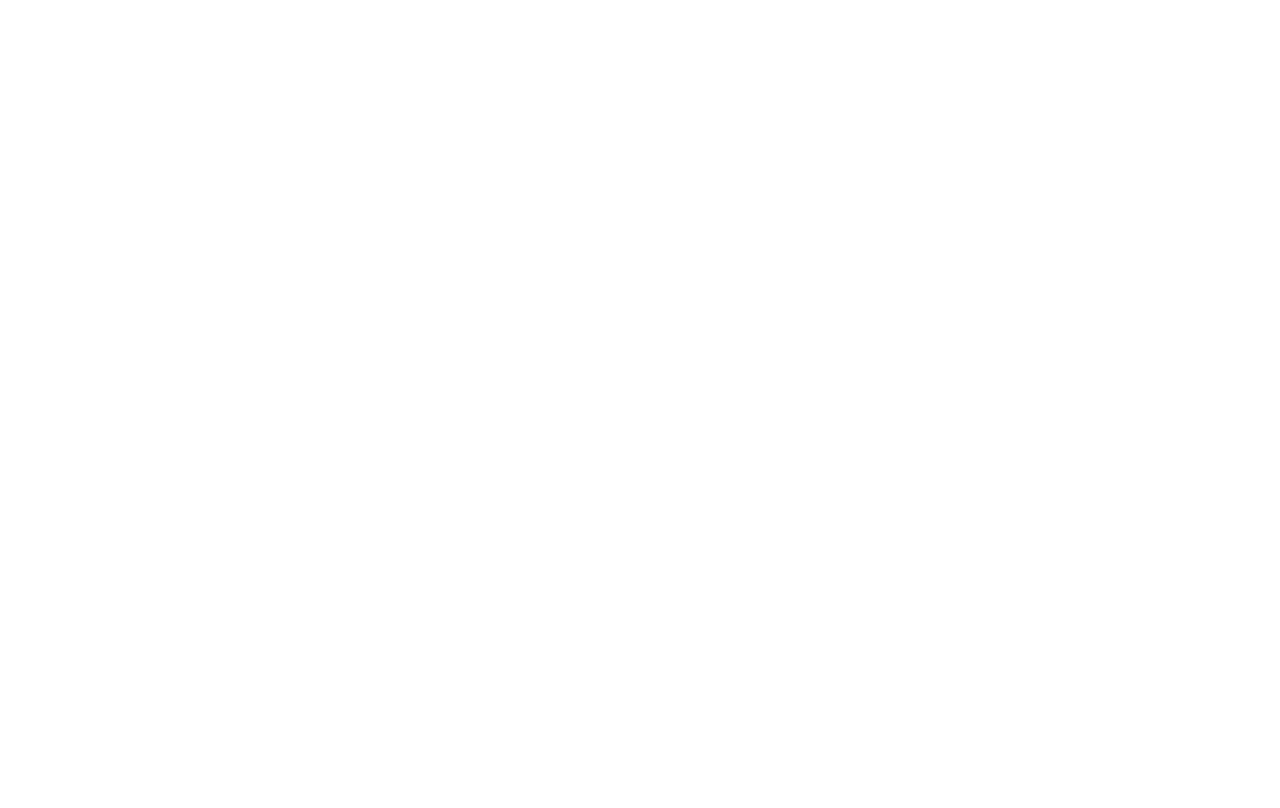
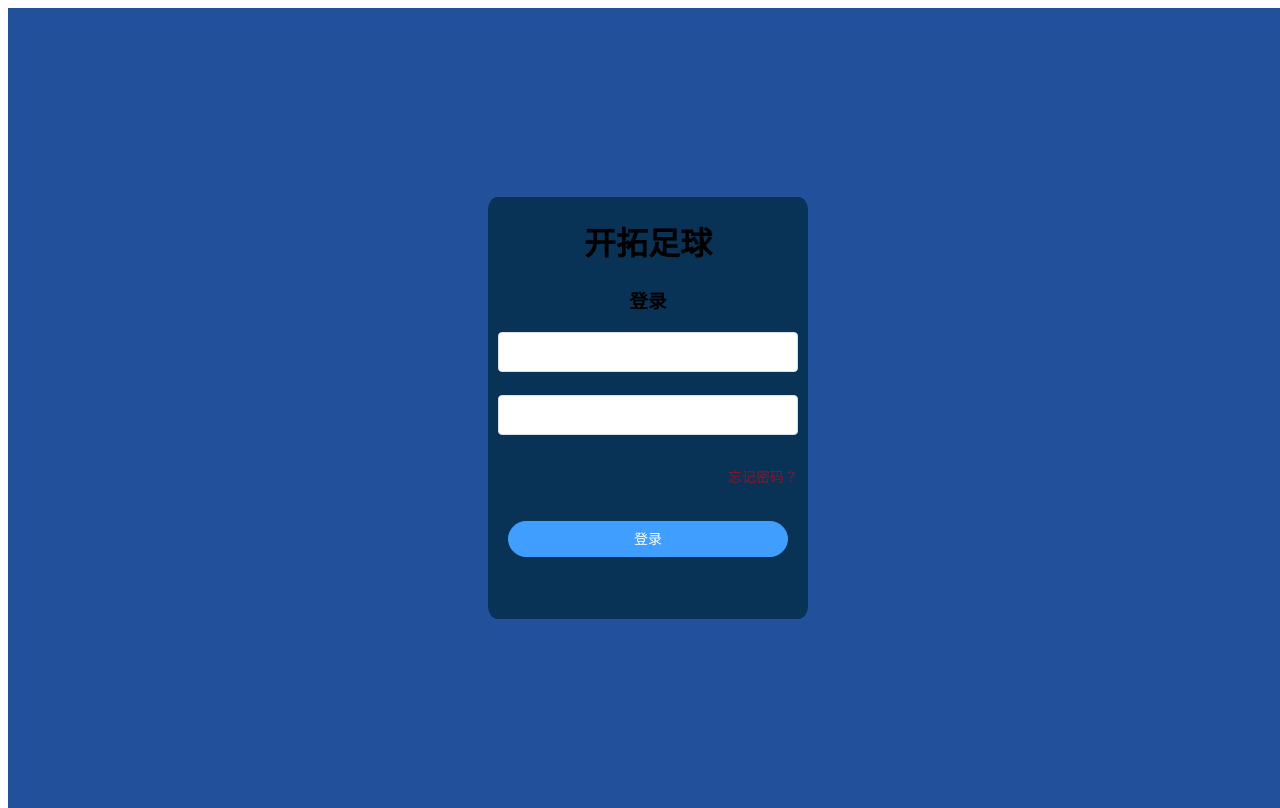
Before and after one commit to Dustmicro/ktzq-web, a Nuxt app: page /Login in a window 1280 px wide. Before the commit this address had no page. Built offline with nearby package versions, Linux system fonts and the light colour scheme.

Commit message:
叶阳-登录页面

```diff
--- /dev/null
+++ b/components/Login/index.vue
@@ -0,0 +1,108 @@
+<template>
+  <div class="box">
+    <div class="main">
+      <div class="titlebox">
+        <h1 class="h1_title">开拓足球</h1>
+        <h3 class="h3_title">登录</h3>
+      </div>
+      <div class="formbox">
+        <el-form ref="form" :model="form" :rules="rules">
+          <el-form-item prop="userName">
+            <el-input v-model="form.userName"></el-input>
+          </el-form-item>
+          <el-form-item prop="passWords">
+            <el-input v-model="form.passWords"></el-input>
+          </el-form-item>
+          <el-form-item>
+            <div class="forget">
+              <a @click="goForget">忘记密码？</a>
+            </div>
+          </el-form-item>
+          <el-form-item>
+            <el-button class="buttonClass" @click="onSubmit('form')" round type="primary" size="medium" center>登录</el-button>
+          </el-form-item>
+        </el-form>
+      </div>
+    </div>
+  </div>
+</template>
+
+<script>
+export default {
+  data() {
+    return {
+      form: {
+        userName: '',
+        passWords: ''
+      },
+      rules: {
+        userName: [
+          { required: true, message: '请输入用户名', trigger: 'blur' },
+        ],
+        passWords: [
+          { required: true, message: '请输入密码', trigger: 'blur' },
+        ],
+      }
+    }
+  },
+  create() {
+
+  },
+  methods: {
+    onSubmit(form) {
+        this.$refs[form].validate((valid) => {
+          if (valid) {
+            alert('submit!');
+          } else {
+            console.log('error submit!!');
+            return false;
+          }
+        });
+      },
+    goForget() {
+      console.log('111!');
+    },
+  }
+}
+
+</script>
+<style scoped>
+.box {
+  display: flex;
+  justify-content: center;
+  align-items: center;
+  width: 100%;
+  height: 100%;
+  position: absolute;
+  background-color: rgb(35, 80, 154)
+}
+
+.main {
+  width: 300px;
+  height: 422px;
+  border: 1px solid (7, 47, 80);
+  border-radius: 3%;
+  background-color: rgba(7, 47, 80, .9);
+  padding: 0 10px;
+}
+
+.h1_title,
+.h3_title {
+  text-align: center;
+}
+
+.forget {
+  float: right;
+}
+
+.buttonClass {
+  width: 280px;
+  /* height: 60px; */
+  margin: 0px 10px;
+}
+
+a {
+  color: rgba(255, 0, 0, .5);
+  text-decoration: none;
+}
+</style>
--- /dev/null
+++ b/pages/Login/index.vue
@@ -0,0 +1,29 @@
+<template>
+  <div>
+    <Login></Login>
+  </div>
+</template>
+
+<script>
+import Login from "@/components/Login/index.vue"
+export default {
+  name:"ktzq_login",
+  components:{
+    Login
+  },
+data(){
+return{
+
+}
+},
+create(){
+
+},
+methods:{
+
+}
+}
+
+</script>
+<style scoped>
+</style>
```
Also changed, not shown: components/Login/forgetPassWords.vue (added), pages/Login/forget.vue (added), 1 other file (tests, documents, lock files or other folders).
